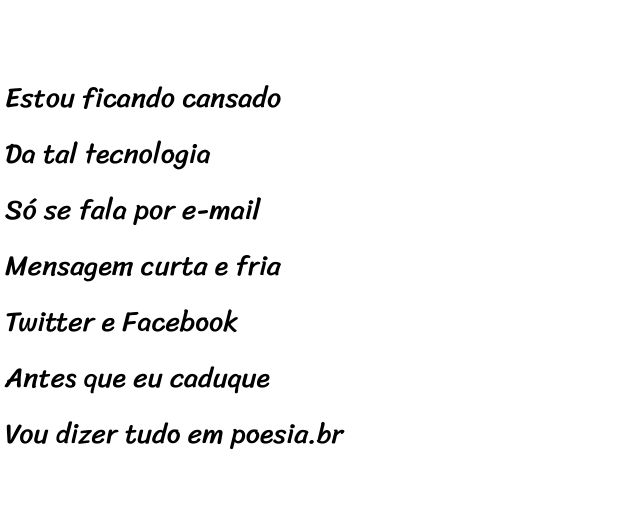
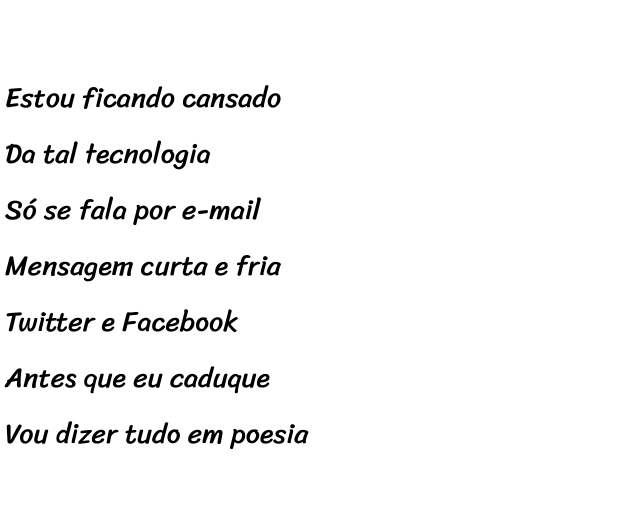
Before and after one commit to leozangarine1/html-css, a plain HTML site: page desafios/desafio012/index.html in a window 1280 px wide. Shown: the part 270-800 px from the top of the page, 25-665 px from the left. Drawn offline with Linux system fonts and the light colour scheme.

Commit message:
Update index.html

```diff
--- a/desafios/desafio012/index.html
+++ b/desafios/desafio012/index.html
@@ -26,7 +26,7 @@
             Mensagem curta e fria <br>
             Twitter e Facebook <br>
             Antes que eu caduque <br>
-            Vou dizer tudo em poesia.br
+            Vou dizer tudo em poesia
         </p>
     </section>
 
```
